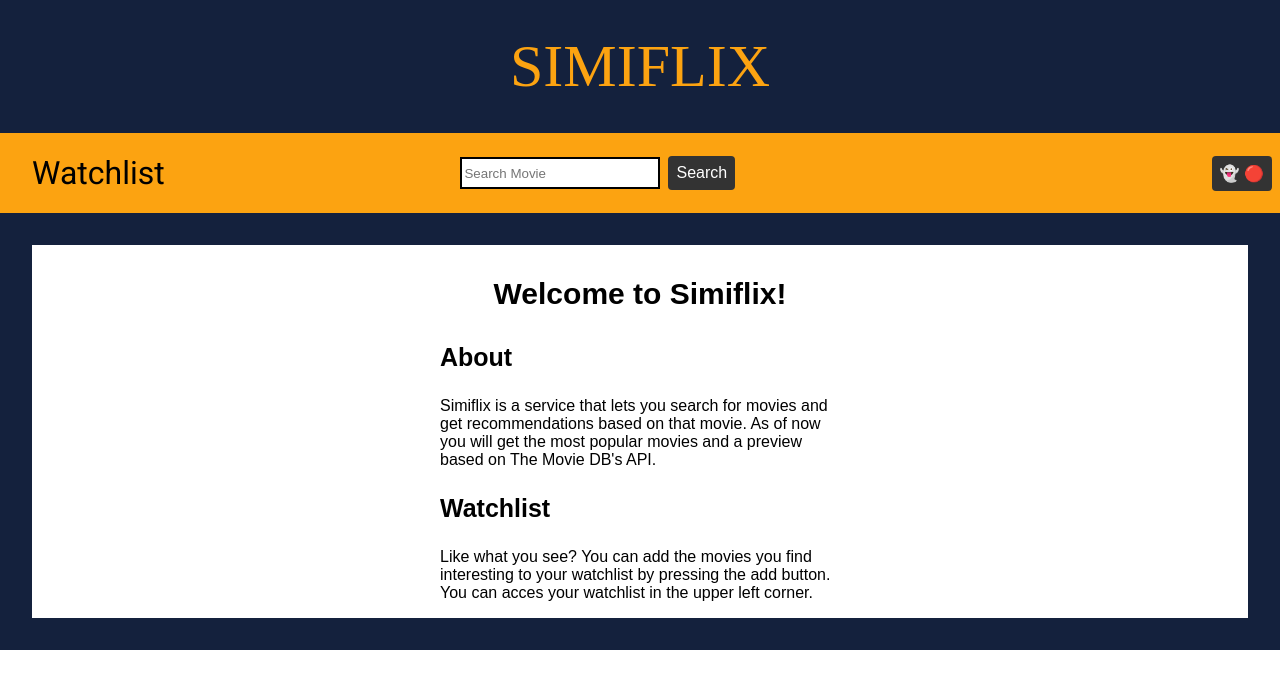
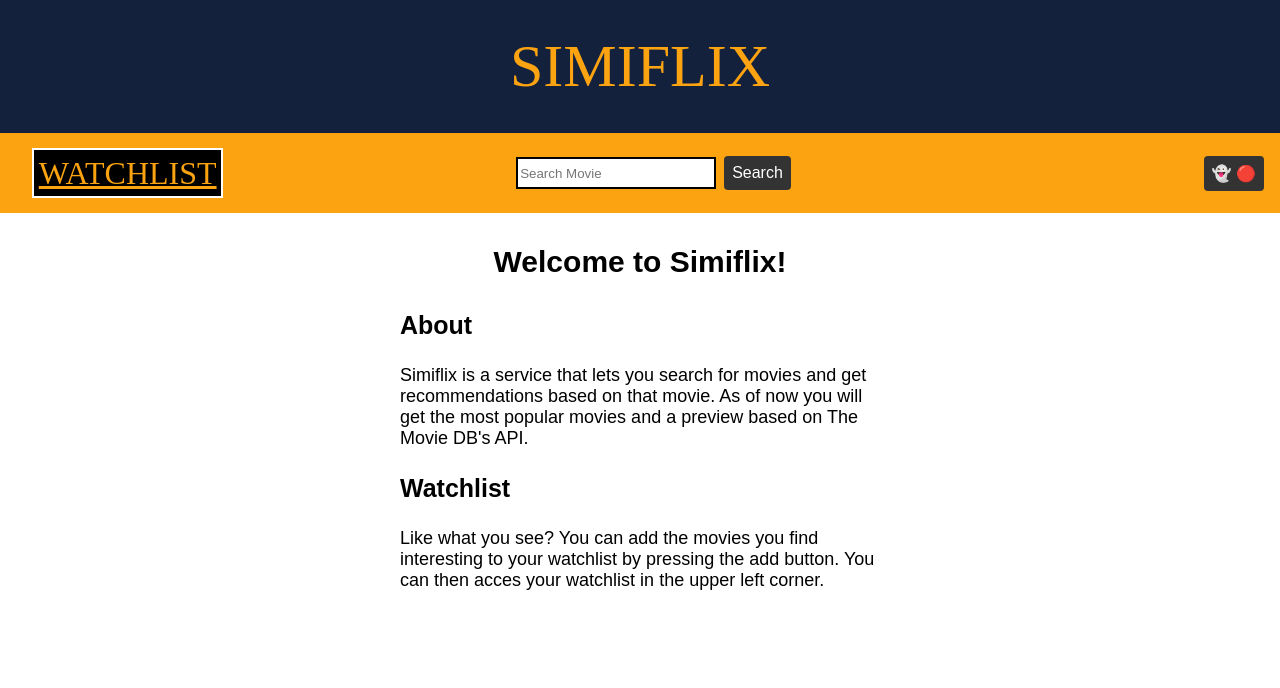
Before and after one commit to lysmac/simiflix, a React (Vite) app: page / in a window 1280 px wide. Shown: the top 688 px of the page. Built offline with nearby package versions, Linux system fonts and the light colour scheme; no server answers.

Commit message:
minor changes to css

```diff
--- a/src/Header.tsx
+++ b/src/Header.tsx
@@ -1,9 +1,9 @@
+import { useState } from "react";
 import { NavLink } from "react-router-dom";
-import styled, { css } from "styled-components";
+import styled from "styled-components";
 import ErrorBoundary from "./ErrorBoundary";
 import { HeaderProps } from "./Interfaces";
 import Searchbar from "./Searchbar";
-import { useState } from "react";
 
 export default function Header(props: HeaderProps) {
   const [isSpooky, setIsSpooky] = useState(false);
@@ -15,20 +15,20 @@ export default function Header(props: HeaderProps) {
       </StyledNavTitle>
 
       <SegmentBar>
-        <SearchbarWrapper>
+
+            <StyledNavLink to="./watchlist">Watchlist</StyledNavLink>
           <ErrorBoundary message="Something went wrong with searchbar">
             <Searchbar
               setUserSearch={props.setUserSearch}
               userSearch={props.userSearch}
             />
           </ErrorBoundary>
-        </SearchbarWrapper>
-
-        <StyledNavLink to="./watchlist">Watchlist</StyledNavLink>
-
         <SpookyButton onClick={() => setIsSpooky(!isSpooky)}>
           👻 🔴
         </SpookyButton>
+
+
+
       </SegmentBar>
     </HeaderStyle>
   );
@@ -40,7 +40,6 @@ const HeaderStyle = styled.div`
   flex-direction: column;
   align-items: center;
   background-color: #14213d;
-  position: relative;
 `;
 
 const SegmentBar = styled.div`
@@ -48,16 +47,19 @@ const SegmentBar = styled.div`
   align-items: center;
   justify-content: space-between;
   background-color: #fca311;
-  height: 5em;
+  height: 5rem;
   width: 100%;
 `;
 
 const StyledNavLink = styled(NavLink)`
-  color: black;
-  font-size: 2rem;
-  padding: 2rem;
-  text-decoration: none;
-  position: absolute;
+font-family: rockwell;
+border: 2px solid white;
+color: #fca311;
+padding: 0.3rem;
+font-size: 2rem;
+text-transform: uppercase;
+background: black;
+margin-left: 2rem;
 `;
 
 const StyledNavTitle = styled(NavLink)<{ spooky?: string }>`
@@ -67,16 +69,11 @@ const StyledNavTitle = styled(NavLink)<{ spooky?: string }>`
   font-family: rockwell;
   padding: 2rem;
   text-transform: uppercase;
-`;
 
-const SearchbarWrapper = styled.div`
-  flex-grow: 1;
-  display: flex;
-  justify-content: center;
 `;
 
 const SpookyButton = styled.button`
-  margin: 0 0.5rem;
+  margin: 1rem;
   padding: 0.5rem;
   border: none;
   border-radius: 4px;
--- a/src/HowToUse.tsx
+++ b/src/HowToUse.tsx
@@ -15,7 +15,7 @@ export default function HowToUse() {
         <SectionTitle>Watchlist</SectionTitle>
         <P>
           Like what you see? You can add the movies you find interesting to your watchlist by pressing the add button.
-          You can acces your watchlist in the upper left corner.
+          You can then acces your watchlist in the upper left corner.
 
         </P>
       </TextWrapper>
@@ -27,10 +27,7 @@ const Wrapper = styled.div`
   font-family: sans-serif;
   display: flex;
   align-items: center;
-  box-sizing: border-box;
   flex-direction: column;
-  background-color: white;
-  border: #14213d solid 2rem;
   height: auto;
   `
   const TitleWrapper = styled.div`
@@ -39,7 +36,7 @@ const Wrapper = styled.div`
   `
 
   const TextWrapper = styled.div`
-  width: 25rem;
+  width: 30rem;
   `
 
   const HowToUseTitle = styled.h2`
@@ -48,7 +45,7 @@ const Wrapper = styled.div`
 `
 
 const P = styled.p`
-
+font-size: 18px
 `
 
 const SectionTitle = styled.p`
--- a/src/Searchbar.tsx
+++ b/src/Searchbar.tsx
@@ -30,7 +30,8 @@ export default function Searchbar(props: HeaderProps) {
     </StyledSearchbar>
   );
 }
-const StyledSearchbar = styled.div``;
+const StyledSearchbar = styled.div`
+margin-right: 6rem`;
 
 const Form = styled.form`
   display: flex;
```
